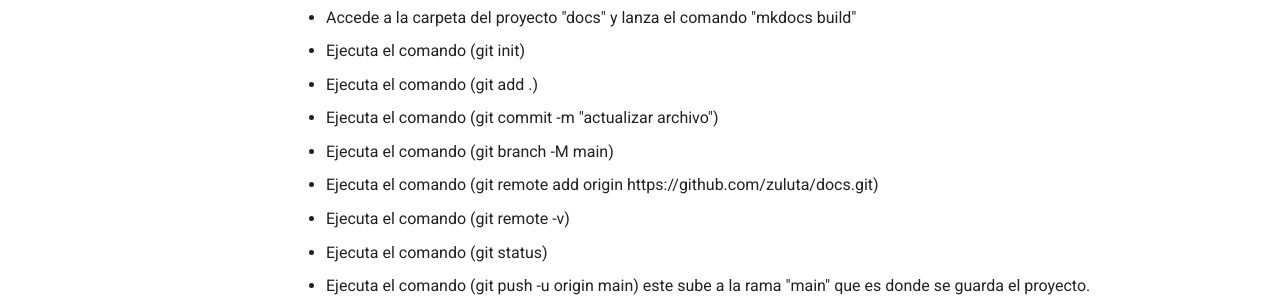
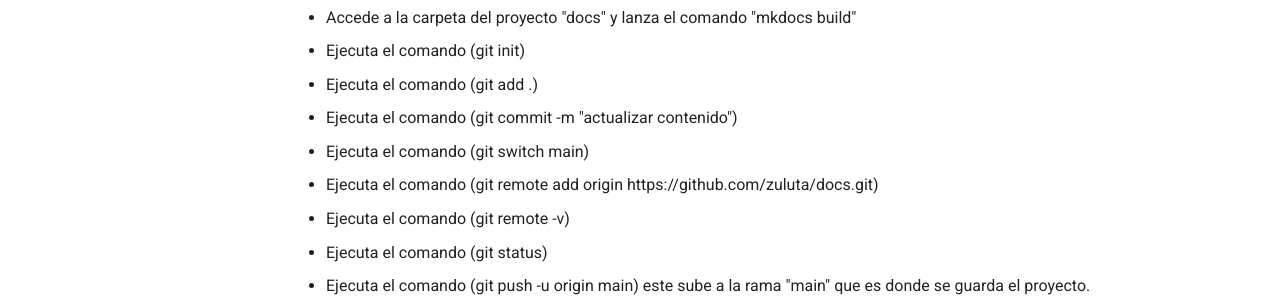
Before and after one commit to zuluta/docs, an MkDocs documentation site: the page built from docs/gh_deploy.md, in a window 1280 px wide and 900 px high, scrolled down 5332 px. Shown: the part 419-719 px from the top of the window. Built offline with MkDocs 1.6.1 and Material for MkDocs 9.7.7, drawn with Linux system fonts in a browser that asks for light colours; comment, search, counter and statistics services are not loaded.

Commit message:
actualizar contenido

```diff
--- a/docs/gh_deploy.md
+++ b/docs/gh_deploy.md
@@ -102,8 +102,8 @@ hide:
 
   - Ejecuta el comando (git init)
   - Ejecuta el comando (git add .)
-  - Ejecuta el comando (git commit -m "actualizar archivo")
-  - Ejecuta el comando (git branch -M main)
+  - Ejecuta el comando (git commit -m "actualizar contenido")
+  - Ejecuta el comando (git switch main)
   - Ejecuta el comando (git remote add origin https://github.com/zuluta/docs.git)
   - Ejecuta el comando (git remote -v)
   - Ejecuta el comando (git status)
```
Also changed, not shown: site/gh_deploy/index.html, site/search/search_index.json.
